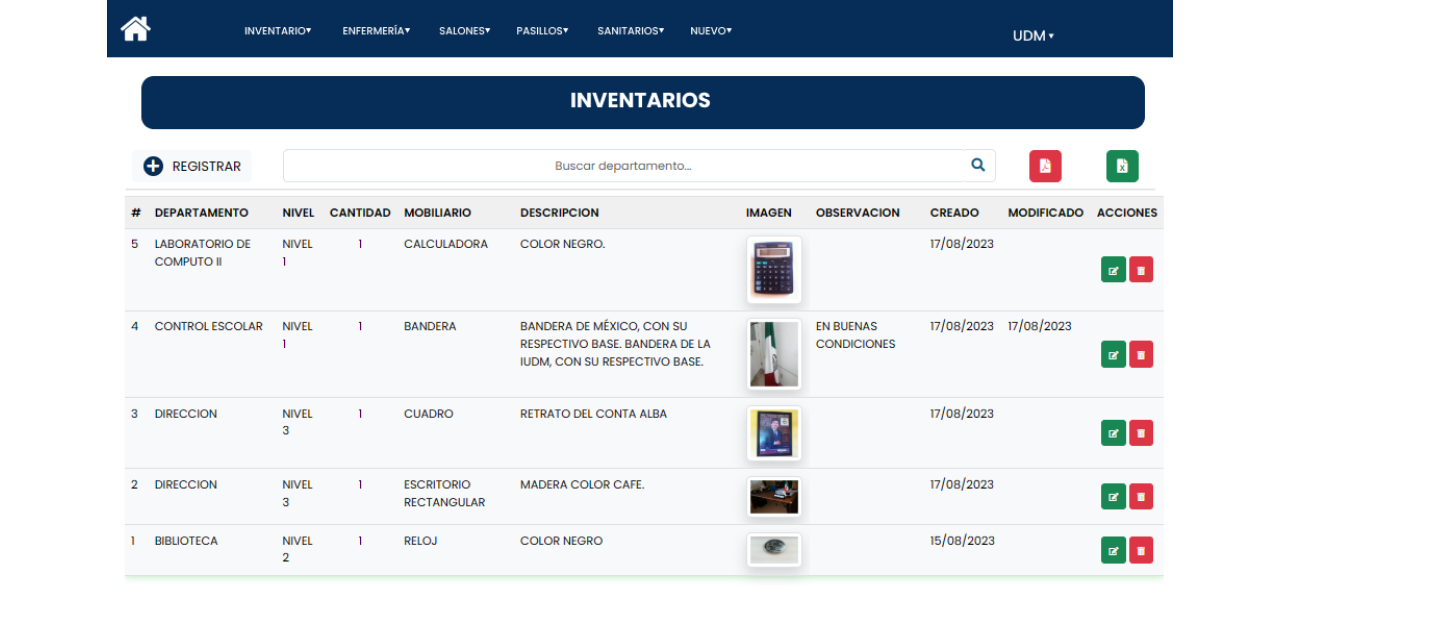
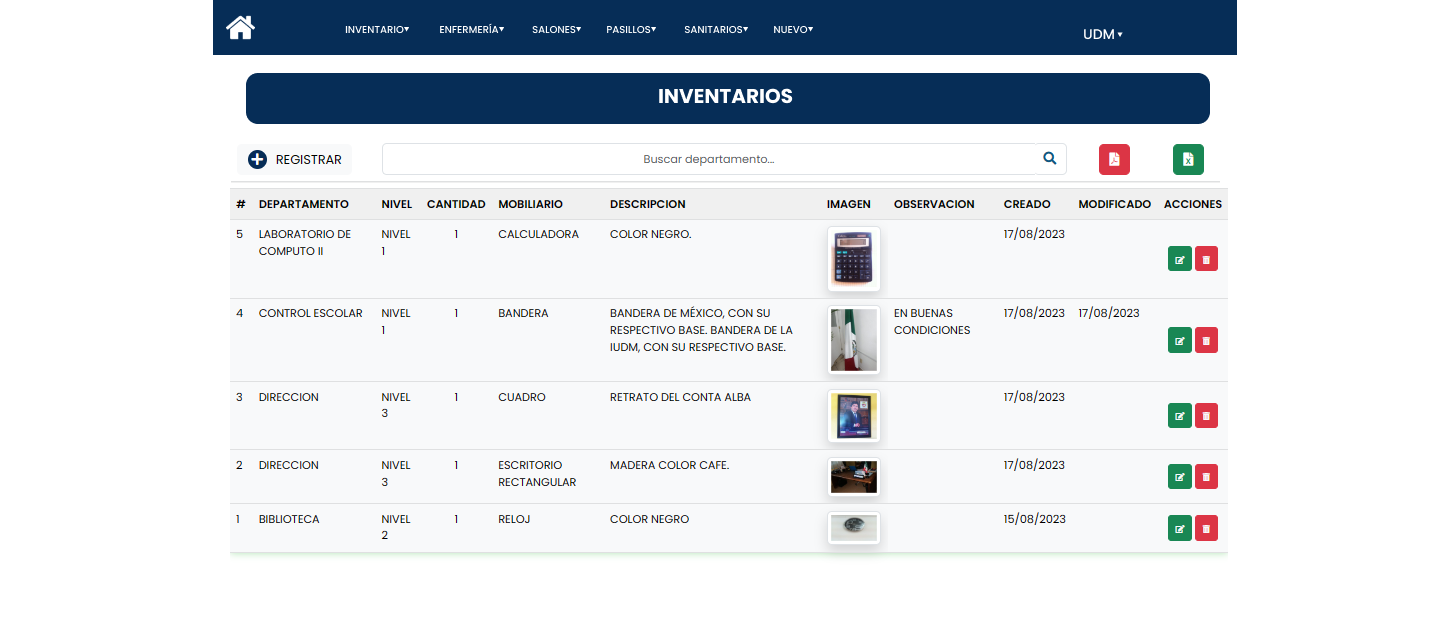
Before and after one commit to alanalexxis/MockupsSlider, a plain HTML site: page mockup13.html in a window 1280 px wide. Shown: the whole page, 1450 px wide, since content can reach past the window. Drawn offline with Linux system fonts and the light colour scheme.

Commit message:
corregido height

```diff
--- a/mockup13.html
+++ b/mockup13.html
@@ -13,16 +13,24 @@
     />
 
     <style>
+      * {
+        box-sizing: border-box;
+        margin: 0;
+        padding: 0;
+      }
       /* Estilos para el fondo blanco */
-      html, body {
-            height: 100%;
-            margin: 0;
-            overflow: hidden;
+
+      .fondo {
+        width: 1450px;
+        height: 100vh;
+        margin: 0 auto;
+        /* background-color: red; */
+        position: relative;
+        text-align: center;
+        font-family: calibri;
       }
 
       img {
-            width: 100%;
-            height: 100%;
         object-fit: contain;
         /* cursor: pointer; */
       }
@@ -33,7 +41,6 @@
         right: 1100px; /* Ajusta la distancia desde la derecha */
         width: 100px;
         height: 40px;
-
       }
       /* Estilos para el enlace dentro del cuadrado */
       .inventario-registrar a {
@@ -48,7 +55,6 @@
         right: 254px; /* Ajusta la distancia desde la derecha */
         width: 30px;
         height: 30px;
-
       }
       /* Estilos para el enlace dentro del cuadrado */
       .inventario-editar a {
@@ -63,7 +69,6 @@
         right: 254px; /* Ajusta la distancia desde la derecha */
         width: 30px;
         height: 30px;
-
       }
       /* Estilos para el enlace dentro del cuadrado */
       .inventario-editar2 a {
@@ -78,7 +83,6 @@
         right: 254px; /* Ajusta la distancia desde la derecha */
         width: 30px;
         height: 30px;
-
       }
       /* Estilos para el enlace dentro del cuadrado */
       .inventario-editar3 a {
@@ -93,7 +97,6 @@
         right: 1190px; /* Ajusta la distancia desde la derecha */
         width: 40px;
         height: 40px;
-
       }
       /* Estilos para el enlace dentro del cuadrado */
       .home a {
@@ -108,7 +111,6 @@
         right: 310px; /* Ajusta la distancia desde la derecha */
         width: 60px;
         height: 40px;
-
       }
       /* Estilos para el enlace dentro del cuadrado */
       .logout a {
@@ -124,7 +126,6 @@
         right: 1030px; /* Ajusta la distancia desde la derecha */
         width: 80px;
         height: 20px;
-
       }
       /* Estilos para el enlace dentro del cuadrado */
       .inventario a {
@@ -140,7 +141,6 @@
         right: 930px; /* Ajusta la distancia desde la derecha */
         width: 80px;
         height: 20px;
-
       }
       /* Estilos para el enlace dentro del cuadrado */
       .enfermeria a {
@@ -157,7 +157,6 @@
         right: 850px; /* Ajusta la distancia desde la derecha */
         width: 70px;
         height: 20px;
-
       }
       .salones a {
         display: block;
@@ -173,7 +172,6 @@
         right: 785px; /* Ajusta la distancia desde la derecha */
         width: 60px;
         height: 20px;
-
       }
       .pasillos a {
         display: block;
@@ -188,7 +186,6 @@
         right: 700px; /* Ajusta la distancia desde la derecha */
         width: 65px;
         height: 20px;
-
       }
       .sanitarios a {
         display: block;
@@ -204,7 +201,6 @@
         right: 620px; /* Ajusta la distancia desde la derecha */
         width: 65px;
         height: 20px;
-
       }
       .nuevo a {
         display: block;
@@ -212,13 +208,11 @@
         height: 100%;
         text-decoration: none;
       }
-
-
-
-
     </style>
   </head>
   <body>
+    <div class="container">
+      <div class="fondo">
         <div class="inventario-registrar">
           <a href="./mockup14.html"></a>
         </div>
@@ -256,6 +250,7 @@
           <a href="./mockup34.html"></a>
         </div>
         <img src="./images/13.png" alt="Descripción de la imagen" />
-    <script src="main.js"></script>
+      </div>
+    </div>
   </body>
 </html>
```
Lines whose indentation alone changed are shown as unchanged.
